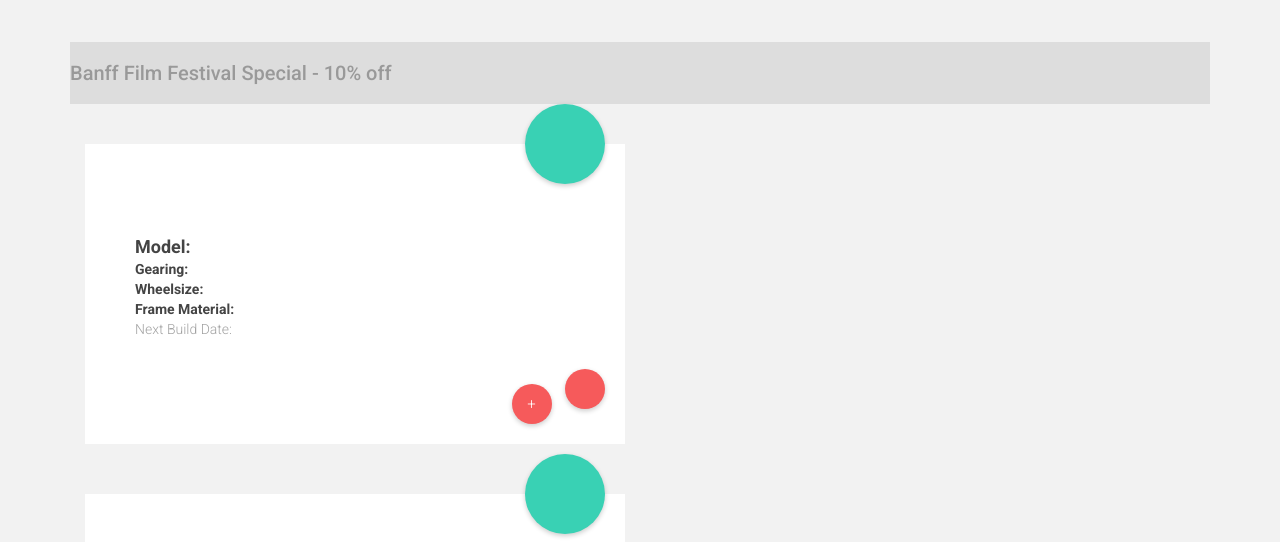
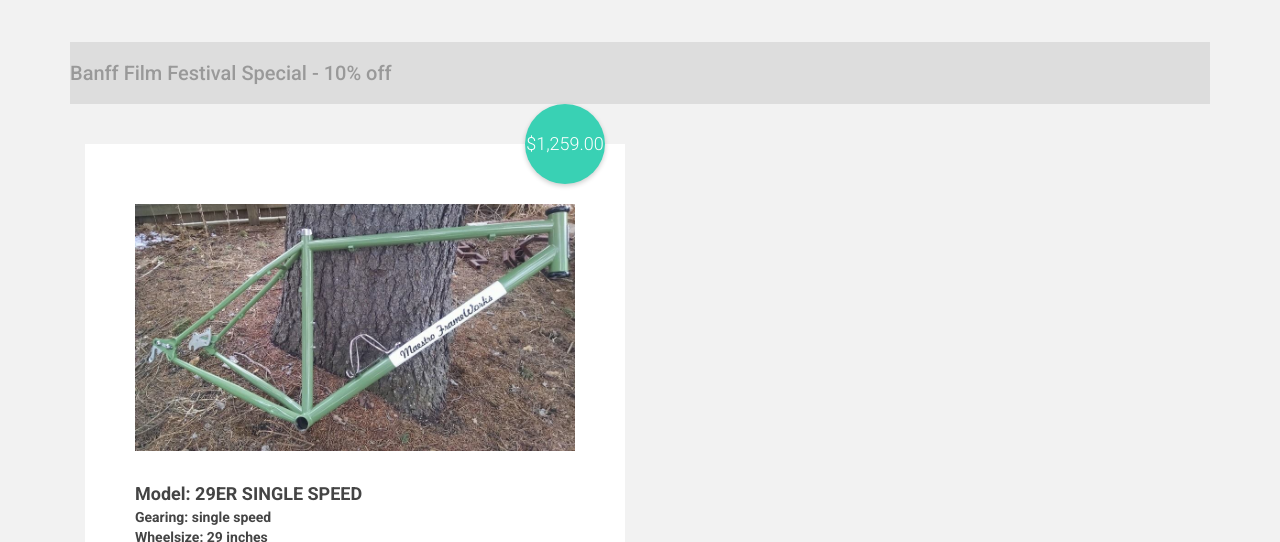
Before and after one commit to AdventureBear/angularApp, a website: page index.html in a window 1280 px wide. Shown: the part 258-800 px from the top of the page. Drawn offline with Linux system fonts and the light colour scheme.

Commit message:
Corrected directive with info.attribute

```diff
--- a/index.html
+++ b/index.html
@@ -26,7 +26,7 @@
         <div  class="col-md-6">
 
             <div class="thumbnail" ng-repeat="bike in bikes">
-                <bike-info info="bikes"></bike-info>
+                <bike-info info="bike"></bike-info>
             </div>
             <!--
                 <img ng-src="{{ bike.image }}" >
--- a/js/directives/bikeInfo.html
+++ b/js/directives/bikeInfo.html
@@ -1,12 +1,12 @@
 
-    <img ng-src="{{ bike.image }}" >
-    <p class="model"> Model: {{ bike.model | uppercase }} </p>
-    <p class="gearing"> Gearing: {{ bike.gearing }} </p>
-    <p class="wheelsize"> Wheelsize: {{ bike.wheelsize }} </p>
-    <p class="frame">Frame Material: {{ bike.frame }} </p>
-    <p class="price">{{ bike.price | currency }} </p>
-    <p class="date"> Next Build Date: {{ bike.nextBuildDate | date }}</p>
+    <img ng-src="{{ info.image }}" >
+    <p class="model"> Model: {{ info.model | uppercase }} </p>
+    <p class="gearing"> Gearing: {{ info.gearing }} </p>
+    <p class="wheelsize"> Wheelsize: {{ info.wheelsize }} </p>
+    <p class="frame">Frame Material: {{ info.frame }} </p>
+    <p class="price">{{ info.price | currency }} </p>
+    <p class="date"> Next Build Date: {{ info.nextBuildDate | date }}</p>
     <div class="rating">
-        <p class="likes" ng-click="plusOne($index)">+{{ bike.likes }}</p>
-        <p class="dislikes" ng-click="minusOne($index)">{{ bike.dislikes }}</p>
+        <p class="likes" ng-click="plusOne($index)">+{{ info.likes }}</p>
+        <p class="dislikes" ng-click="minusOne($index)">{{ info.dislikes }}</p>
     </div>
```
